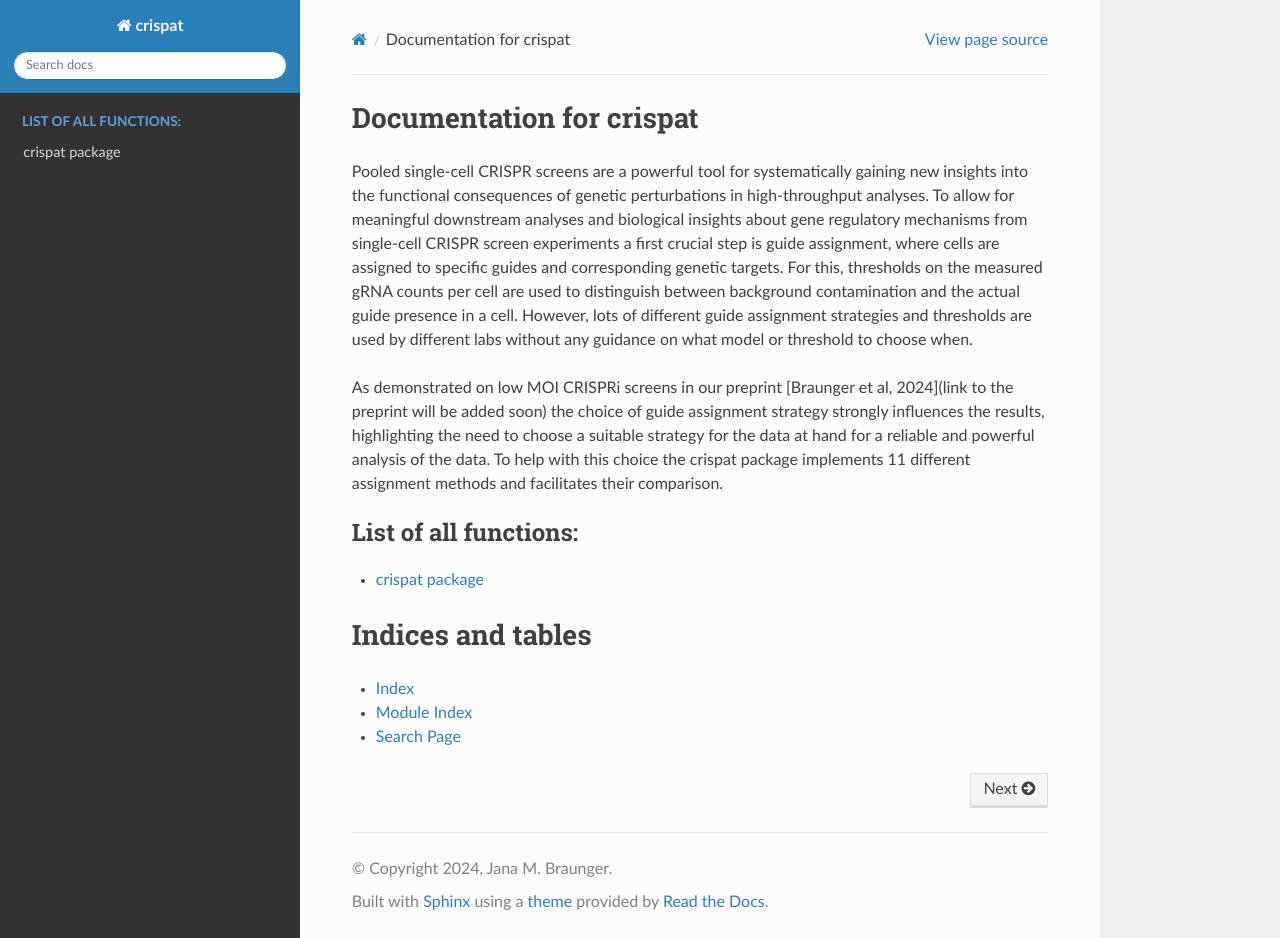
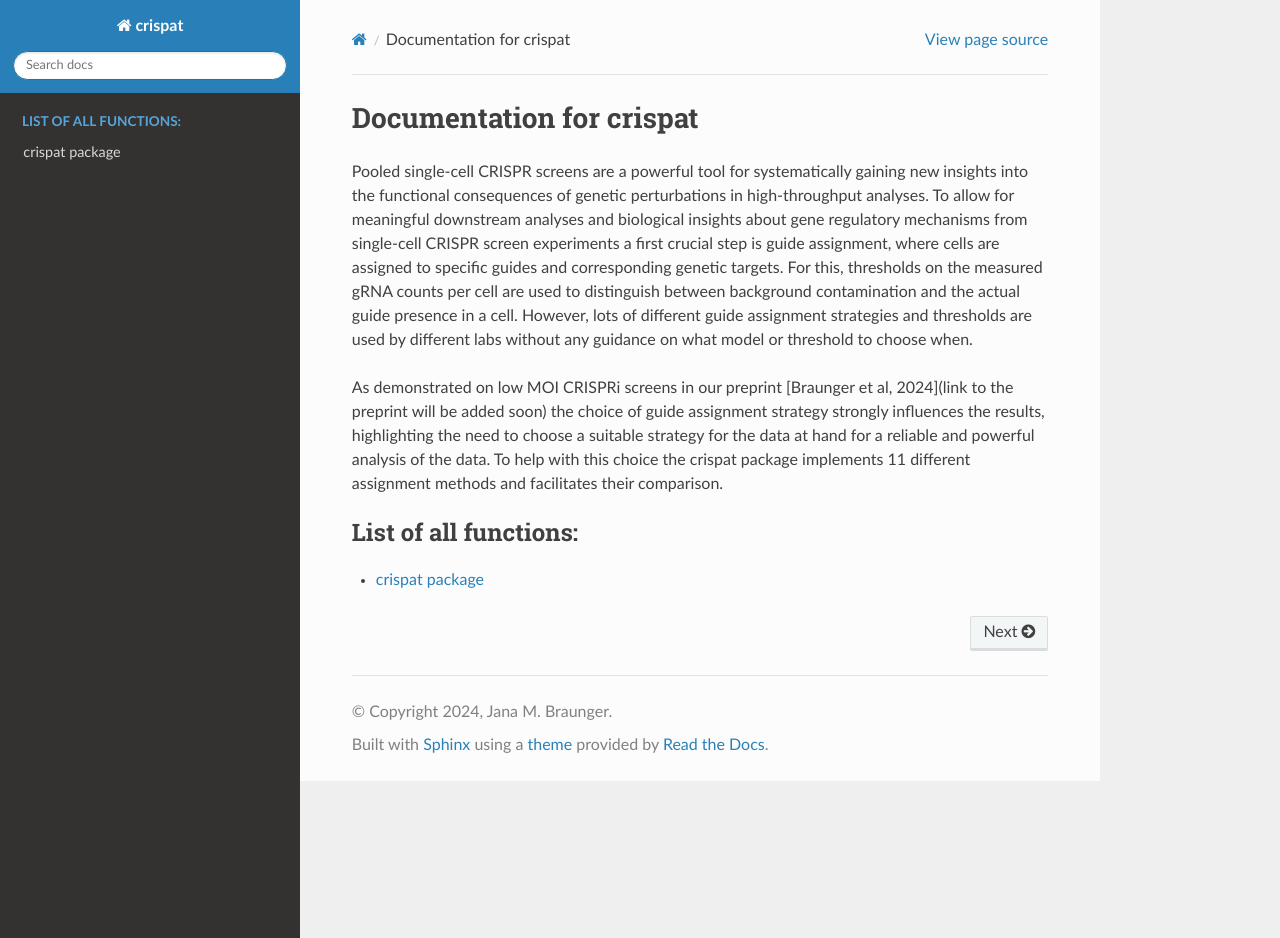
Before and after one commit to velten-group/crispat, a Sphinx documentation site: the page built from docs/source/index.rst, in a window 1280 px wide and 938 px high. Built offline with Sphinx 7.4.7 and the Read the Docs theme 2.0.0, drawn with Linux system fonts in a browser that asks for light colours.

Commit message:
update docs

```diff
--- a/docs/requirements.txt
+++ b/docs/requirements.txt
@@ -1,2 +1,3 @@
 sphinx
 sphinx_rtd_theme
+crispat
--- a/docs/source/index.rst
+++ b/docs/source/index.rst
@@ -16,11 +16,3 @@ As demonstrated on low MOI CRISPRi screens in our preprint [Braunger et al, 2024
    :caption: List of all functions:
 
    crispat
-
-
-Indices and tables
-==================
-
-* :ref:`genindex`
-* :ref:`modindex`
-* :ref:`search`
```
Also changed, not shown: 7 other files.
